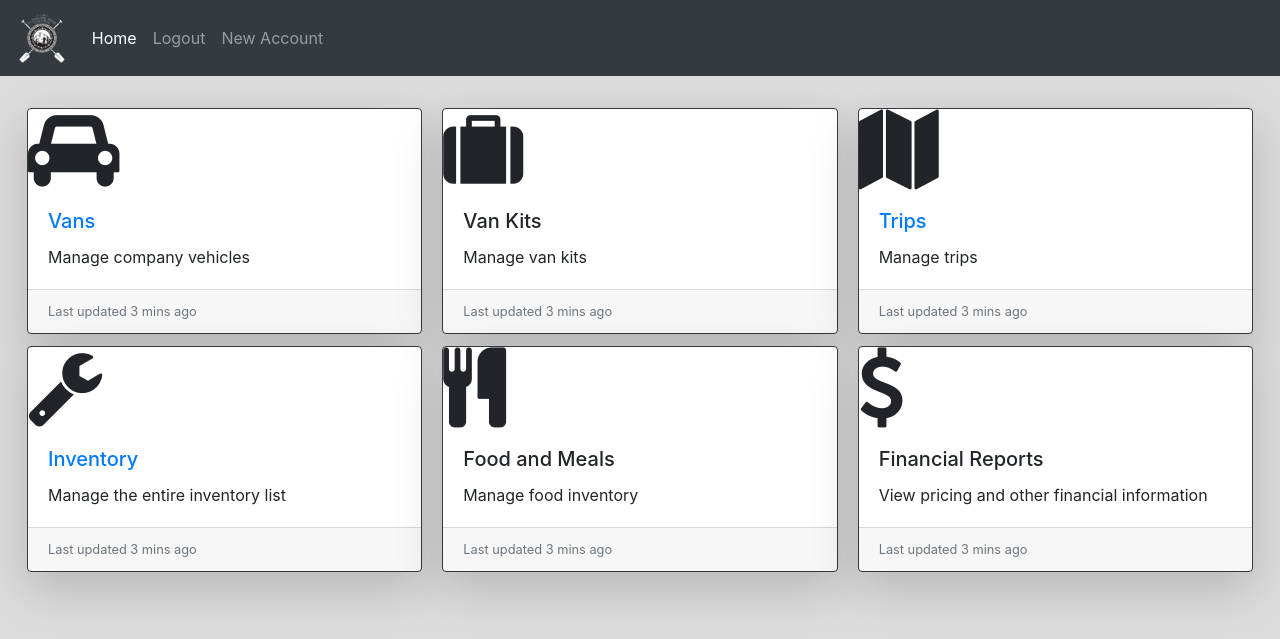
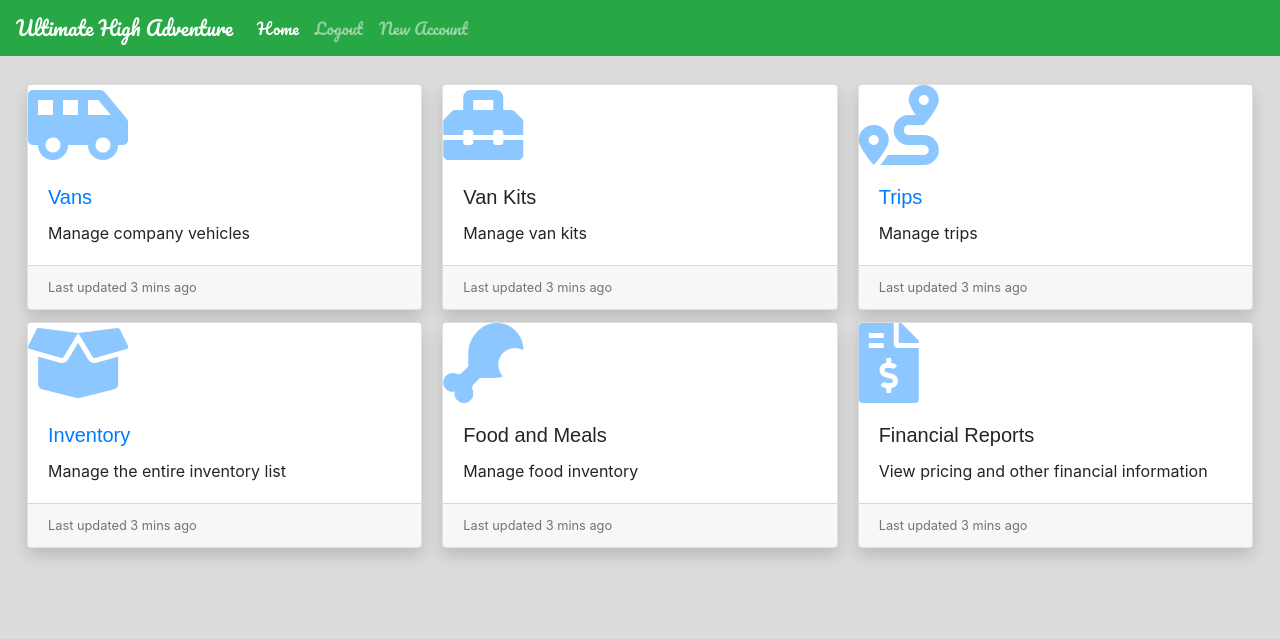
Before and after one commit to asimjb1200/UHA, a Django app: page /home/ in a window 1280 px wide. Shown: the top 639 px of the page. Run offline with Django 3.2, Linux system fonts and the light colour scheme; the visitor is signed in with stand-in values (Sample User, id 1); some libraries are stand-ins or nearby versions.

Commit message:
updated styling and finished inventory page

```diff
--- a/inventory_mgmt/inventory/static/css/style.css
+++ b/inventory_mgmt/inventory/static/css/style.css
@@ -2,3 +2,7 @@
     height: fit-content;
     margin-bottom: 10px !important;
 }
+
+h5 {
+    font-family: Arial, Helvetica, sans-serif;
+}
--- a/inventory_mgmt/inventory/templates/inventory/base.html
+++ b/inventory_mgmt/inventory/templates/inventory/base.html
@@ -4,7 +4,8 @@
     {% load static %}
     <link rel="stylesheet" href="{% static '/css/style.css' %}">
     <link rel="stylesheet" href="{% static '/css/bootstrap.min.css' %}">
-    <link href="https://maxcdn.bootstrapcdn.com/font-awesome/4.7.0/css/font-awesome.min.css" rel="stylesheet">
+    <link href="https://fonts.googleapis.com/css?family=Pacifico" rel="stylesheet">
+    <link rel="stylesheet" href="https://use.fontawesome.com/releases/v5.8.1/css/all.css" integrity="sha384-50oBUHEmvpQ+1lW4y57PTFmhCaXp0ML5d60M1M7uH2+nqUivzIebhndOJK28anvf" crossorigin="anonymous">
     <script src="https://ajax.googleapis.com/ajax/libs/jquery/3.2.1/jquery.min.js"></script>
     <script src="https://cdnjs.cloudflare.com/ajax/libs/popper.js/1.12.6/umd/popper.min.js"></script>
     <script src="https://maxcdn.bootstrapcdn.com/bootstrap/4.0.0/js/bootstrap.min.js"></script>
@@ -12,16 +13,17 @@
 </head>
 <body style="background-color: gainsboro;">
 <!--Navigation Bar-->
-<nav class="navbar navbar-expand-lg navbar-dark bg-dark fixed-top" style="background-color: black;">
-  <a class="navbar-brand" href="{% url 'inventory:index'%}">
+<nav class="navbar navbar-expand-lg navbar-dark bg-success fixed-top">
+  <a class="navbar-brand" href="{% url 'inventory:index'%}" style="font-family: Pacifico;">
   {% load static %}
-    <img src="{% static '/images/UHA_logo.png' %}" height=50>
+    Ultimate High Adventure
+    <!--<img src="{% static '/images/UHA_logo.png' %}" height=50>-->
   </a>
   <button class="navbar-toggler" type="button" data-toggle="collapse" data-target="#navbarSupportedContent" aria-controls="navbarSupportedContent" aria-expanded="false" aria-label="Toggle navigation">
     <span class="navbar-toggler-icon"></span>
   </button>
 
-  <div class="collapse navbar-collapse" id="navbarSupportedContent">
+  <div class="collapse navbar-collapse" id="navbarSupportedContent" style="font-family: Pacifico;">
     <ul class="navbar-nav mr-auto">
       <li class="nav-item active">
         <a class="nav-link" href="#">Home <span class="sr-only">(current)</span></a>
@@ -38,7 +40,6 @@
 <br>
 <br>
 <br>
-<br>
 <div class="container-fluid ">
     {% block body %}
 
--- a/inventory_mgmt/inventory/templates/inventory/index.html
+++ b/inventory_mgmt/inventory/templates/inventory/index.html
@@ -4,9 +4,9 @@
 
     <div class="card-columns" style="margin: 12px;">
 
-        <div class="card border border-dark shadow-lg">
+        <div class="card shadow">
            <!-- <img class="card-img-top" src="..." alt="Card image cap"> -->
-           <span class="fa fa-car fa-5x text-center">&nbsp;</span>
+           <span class="fas fa-shuttle-van fa-5x" style="opacity: 0.5; color: Dodgerblue;">&nbsp;</span>
             <div class="card-body">
             <h5 class="card-title"><a href="{% url 'inventory:vans'%}" class="stretched-link">Vans</a></h5>
             <p class="card-text">Manage company vehicles</p>
@@ -16,9 +16,9 @@
             </div>
         </div>
 
-        <div class="card border border-dark shadow-lg">
+        <div class="card shadow">
             <!-- <img class="card-img-top" src="..." alt="Card image cap"> -->
-            <span class="fa fa-wrench fa-5x text-center">&nbsp;</span>
+            <span class="fas fa-box-open fa-5x" style="opacity: 0.5; color: Dodgerblue;">&nbsp;</span>
             <div class="card-body">
             <h5 class="card-title"><a href="{% url 'inventory:supplies'%}" class="stretched-link">Inventory</a></h5>
             <p class="card-text">Manage the entire inventory list</p>
@@ -28,9 +28,9 @@
             </div>
         </div>
 
-        <div class="card border border-dark shadow-lg">
+        <div class="card shadow">
             <!-- <img class="card-img-top" src="..." alt="Card image cap"> -->
-            <span class="fa fa-suitcase fa-5x text-center">&nbsp;</span>
+            <span class="fas fa-toolbox fa-5x" style="opacity: 0.5; color: Dodgerblue;">&nbsp;</span>
             <div class="card-body">
             <h5 class="card-title">Van Kits</h5>
             <p class="card-text">Manage van kits</p>
@@ -40,9 +40,9 @@
             </div>
         </div>
 
-        <div class="card border border-dark shadow-lg">
+        <div class="card shadow">
             <!-- <img class="card-img-top" src="..." alt="Card image cap"> -->
-            <span class="fa fa-cutlery fa-5x text-center">&nbsp;</span>
+            <span class="fas fa-drumstick-bite fa-5x" style="opacity: 0.5; color: Dodgerblue;">&nbsp;</span>
             <div class="card-body">
             <h5 class="card-title">Food and Meals</h5>
             <p class="card-text">Manage food inventory</p>
@@ -52,9 +52,9 @@
             </div>
         </div>
 
-        <div class="card border border-dark shadow-lg">
+        <div class="card shadow">
             <!--<img class="card-img-top" src="{% static '/images/map.png' %}" alt="Card image cap" style="height: 5em;">-->
-            <span class="fa fa-map fa-5x text-center">&nbsp;</span>
+            <span class="fas fa-route fa-5x" style="opacity: 0.5; color: Dodgerblue;">&nbsp;</span>
             <div class="card-body">
             <h5 class="card-title"><a href="{% url 'inventory:view-trips' %}" class="stretched-link">Trips</a></h5>
             <p class="card-text">Manage trips</p>
@@ -64,9 +64,9 @@
             </div>
         </div>
 
-        <div class="card border border-dark shadow-lg">
+        <div class="card shadow">
             <!-- <img class="card-img-top" src="..." alt="Card image cap"> -->
-            <span class="fa fa-usd fa-5x text-center">&nbsp;</span>
+            <span class="fas fa-file-invoice-dollar fa-5x" style="opacity: 0.5; color: Dodgerblue;">&nbsp;</span>
             <div class="card-body">
             <h5 class="card-title">Financial Reports</h5>
             <p class="card-text">View pricing and other financial information</p>
--- a/inventory_mgmt/inventory/templates/inventory/vans_list.html
+++ b/inventory_mgmt/inventory/templates/inventory/vans_list.html
@@ -3,8 +3,8 @@
 {% block body %}
 <div class="table-responsive">
     <table class="table table-hover table-bordered">
-    <thead class="thead-dark">
-        <tr>
+    <thead style="background-color: Dodgerblue;">
+        <tr style="color: white;">
         <th scope="col">Van</th>
         <th scope="col">Available</th>
         <th scope="col">Condition</th>
--- a/inventory_mgmt/inventory/templates/registration/login.html
+++ b/inventory_mgmt/inventory/templates/registration/login.html
@@ -15,7 +15,7 @@
                 {% csrf_token %}
                 {% include 'inventory/form-template.html' %}
 
-                <button type="submit" value="Login" class="btn btn-primary fa fa-sign-in">&nbsp;</button>
+                <button type="submit" value="Login" class="btn btn-success fas fa-sign-in-alt">&nbsp;</button>
             </form>
         </div>
     </div>
--- a/inventory_mgmt/inventory/urls.py
+++ b/inventory_mgmt/inventory/urls.py
@@ -9,6 +9,8 @@ urlpatterns = [
     url(r'^home/$', views.index, name='index'),
     url(r'^supplies/$', views.SuppliesView.as_view(), name='supplies'),
     url(r'^supplies/add/$', views.AddSupply.as_view(), name='add-supply'),
+    url(r'^supplies/edit/(?P<pk>[0-9]+)/$', views.SupplyUpdate.as_view(), name='edit-supply'),
+    url(r'^supplies/(?P<pk>[0-9]+)/delete/$', views.SupplyDelete.as_view(), name='delete-supply'),
     url(r'^vans/$', views.VansView.as_view(), name='vans'),
     url(r'^trips/view-trips/$', views.TripManager.as_view(), name='view-trips'),
     url(r'^trips/build_trip/$', views.TripBuilder.as_view(), name='trip-builder'),
--- a/inventory_mgmt/inventory/views.py
+++ b/inventory_mgmt/inventory/views.py
@@ -18,9 +18,24 @@ def index(request):
     return render(request, 'inventory/index.html')
 
 
-# class SupplyUpdate(LoginRequiredMixin, UpdateView):
-#     # Add functionality to update a supply
-#     return Null
+class SuppliesView(LoginRequiredMixin, generic.ListView):
+    """Display a table of inventory for the user."""
+
+    model = supplies
+    template_name = 'inventory/supplies_list.html'
+    login_url = '/'
+    redirect_field_name = 'redirect_to'
+
+    def get_queryset(self):
+        return supplies.objects.all()
+
+    def get_context_data(self, **kwargs):
+        # get the context data from the generic list view
+        context = super().get_context_data(**kwargs)
+        # add the filter to the context that will go to the template
+        context['filter'] = SupplyFilter(self.request.GET, queryset=self.get_queryset())
+        return context
+
 
 class AddSupply(LoginRequiredMixin, View):
     # allow an item to be added to the table/database
@@ -55,23 +70,23 @@ class AddSupply(LoginRequiredMixin, View):
         # if it doesn't work, have them try again
         return render(request, self.template_name, {'form': form})
 
-class SuppliesView(LoginRequiredMixin, generic.ListView):
-    """Display a table of inventory for the user."""
 
+class SupplyUpdate(LoginRequiredMixin, UpdateView):
+    """This will allow the user to update an item."""
     model = supplies
-    template_name = 'inventory/supplies_list.html'
+    form_class = SupplyForm
+    template_name = 'inventory/new_supply.html'
     login_url = '/'
     redirect_field_name = 'redirect_to'
+    success_url = reverse_lazy('inventory:supplies')
 
-    def get_queryset(self):
-        return supplies.objects.all()
 
-    def get_context_data(self, **kwargs):
-        # get the context data from the generic list view
-        context = super().get_context_data(**kwargs)
-        # add the filter to the context that will go to the template
-        context['filter'] = SupplyFilter(self.request.GET, queryset=self.get_queryset())
-        return context
+class SupplyDelete(LoginRequiredMixin, DeleteView):
+    """Will allow the user to delete a trip from the database."""
+    model = supplies
+    success_url = reverse_lazy('inventory:supplies')
+    login_url = '/'
+    redirect_field_name = 'redirect_to'
 
 
 class VansView(LoginRequiredMixin, generic.ListView):
```
Also changed, not shown: inventory_mgmt/inventory/templates/inventory/supplies_list.html (+8 -4 lines), inventory_mgmt/inventory/templates/inventory/trip_details.html (+6 -7 lines), inventory_mgmt/inventory/templates/inventory/trip_manager.html (+11 -11 lines).
